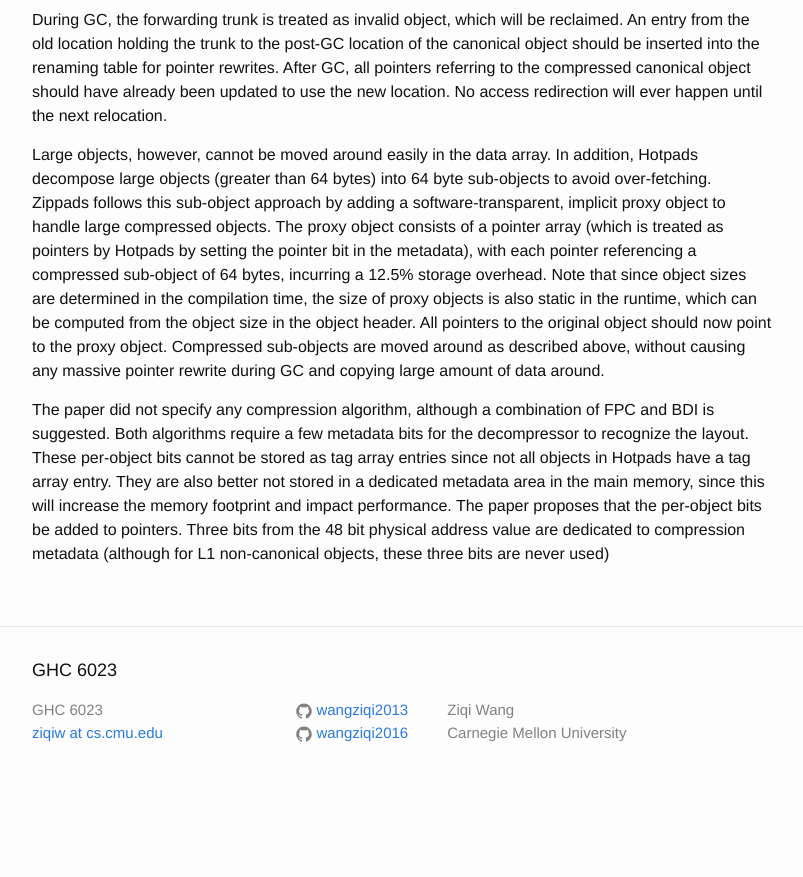
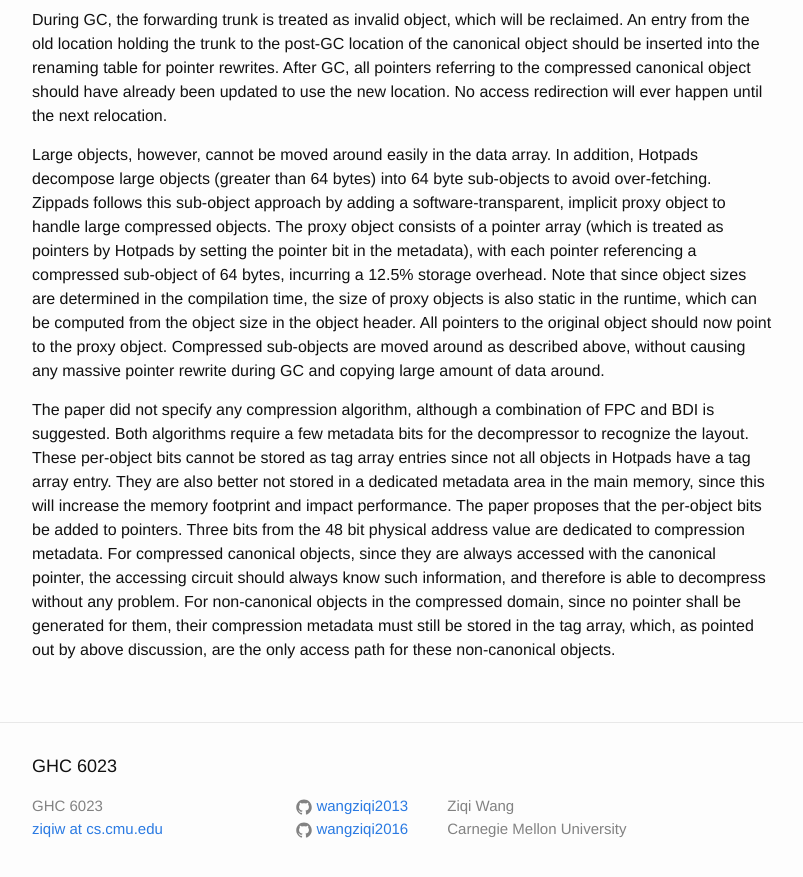
Before and after one commit to wangziqi2013/wangziqi2013.github.io, a Jekyll site: the page built from _posts/2020-07-11-zippads-coco.markdown, in a window 1280 px wide and 900 px high, scrolled down 3274 px. Shown: the top 877 px of the window, without its empty margins (238-1041 px from the left). Built offline with Jekyll 4.4.1, drawn with Linux system fonts in a browser that asks for light colours; before the commit the page ends 4078 px from its top, so only the background shows below that.

Commit message:
Finish pointer

```diff
--- a/_posts/2020-07-11-zippads-coco.markdown
+++ b/_posts/2020-07-11-zippads-coco.markdown
@@ -142,4 +142,7 @@ require a few metadata bits for the decompressor to recognize the layout. These
 tag array entries since not all objects in Hotpads have a tag array entry. They are also better not stored in a dedicated
 metadata area in the main memory, since this will increase the memory footprint and impact performance. The paper proposes
 that the per-object bits be added to pointers. Three bits from the 48 bit physical address value are dedicated to compression
-metadata (although for L1 non-canonical objects, these three bits are never used)
+metadata. For compressed canonical objects, since they are always accessed with the canonical pointer, the accessing
+circuit should always know such information, and therefore is able to decompress without any problem. For non-canonical
+objects in the compressed domain, since no pointer shall be generated for them, their compression metadata must still be
+stored in the tag array, which, as pointed out by above discussion, are the only access path for these non-canonical objects.
```
